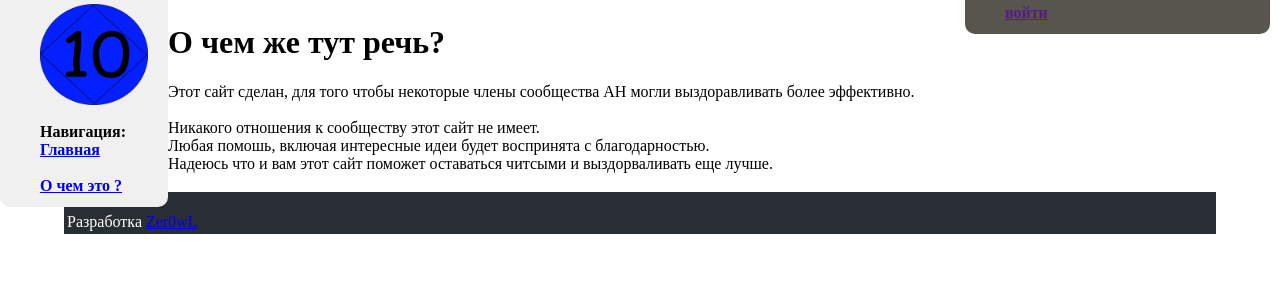
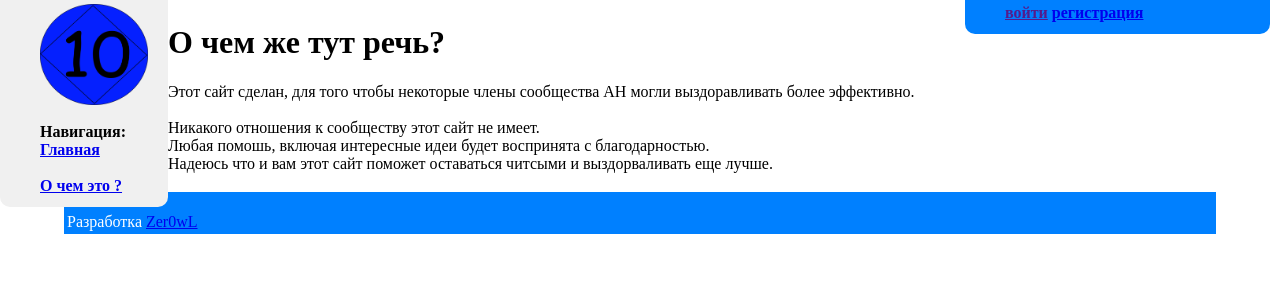
Before and after one commit to zeroowl/djangostep10, a Django app: template templates/about.html in a window 1280 px wide. Shown: the top 300 px of the page. Run offline with Django 3.2, Linux system fonts and the light colour scheme; the template is opened without the code that fills it, so the values that code supplies are empty; parts of the project's set-up code (start-up, migrations or seed data) failed here and were passed over.

Commit message:
Changed colors and added register link in main page

```diff
--- a/static/style.css
+++ b/static/style.css
@@ -41,7 +41,7 @@ body {
     top:20;
     margin : 0 5% 0 5%;
     padding : 3px;
-    background: #292E35;
+    background: #0080FF;
     color: white;
 }
 
@@ -53,7 +53,7 @@ body {
 
 /* This is floating login/logout at right  */
 #login {
-background-color: #57554E;
+background-color: #0080FF;
 background-position: 15px center;
 background-repeat: no-repeat;
 color: #DBDBDA;
--- a/templates/base.html
+++ b/templates/base.html
@@ -30,6 +30,7 @@
 <br>
 {% else %}
  <a href="{{loginurl}}">войти</a>
+ <a href="/accounts/register/">регистрация</a>
 {% endif %}
         {% endblock %}
     </div>
```
